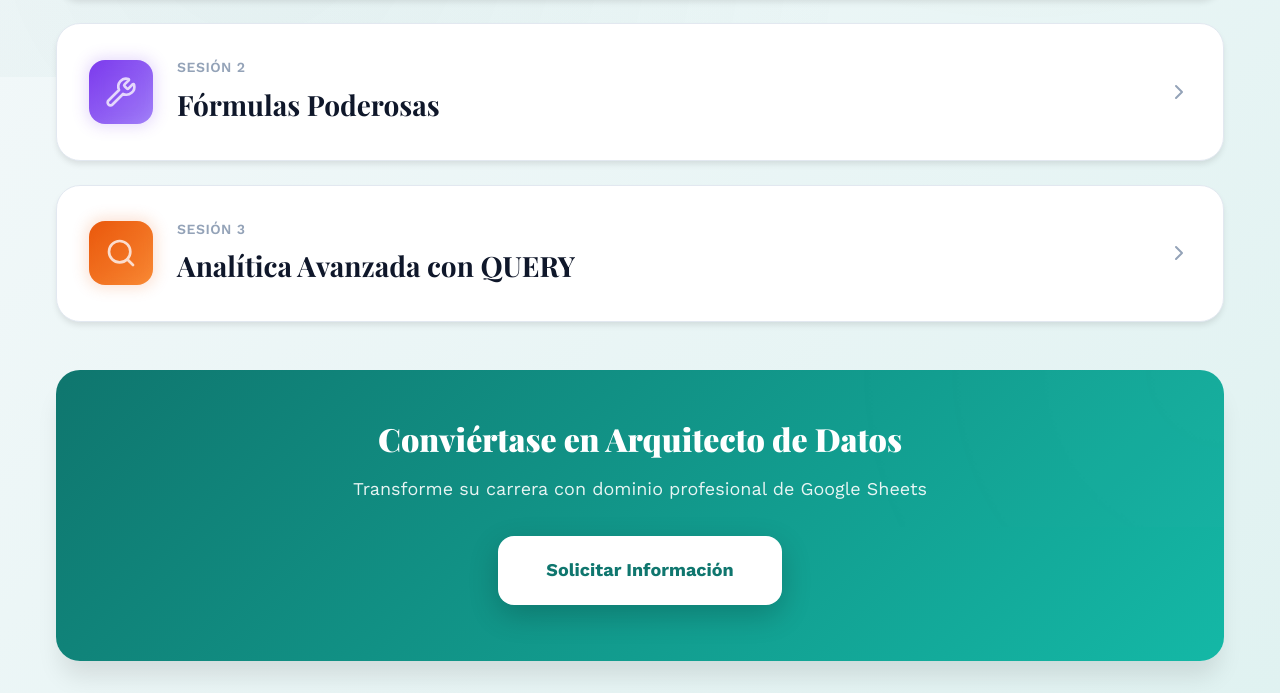
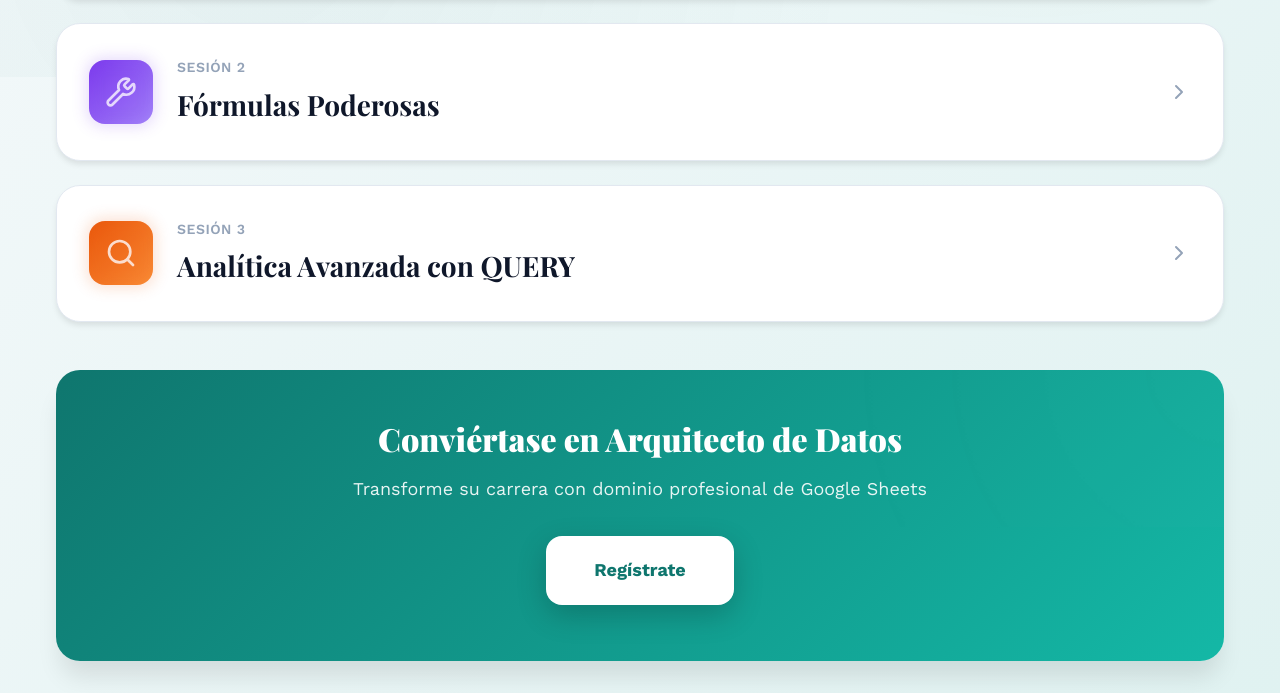
Before and after one commit to pedroivanmedina/contenidoSheets, a plain HTML site: page index.html in a window 1280 px wide. Shown: the part 723-1416 px from the top of the page. Drawn offline with nearby package versions, Linux system fonts and the light colour scheme.

Commit message:
Agregar boton "registrate" y su URL.

```diff
--- a/index.html
+++ b/index.html
@@ -970,8 +970,8 @@
                 <p class="cta-subtitle">
                     Transforme su carrera con dominio profesional de Google Sheets
                 </p>
-                <a href="#" class="cta-button">
-                    <span>Solicitar Información</span>
+                <a href="https://forms.gle/uAsVFaN8m36jAhiu7" target="_blank" class="cta-button">
+                    <span>Regístrate</span>
                 </a>
             </div>
         </div>
```
